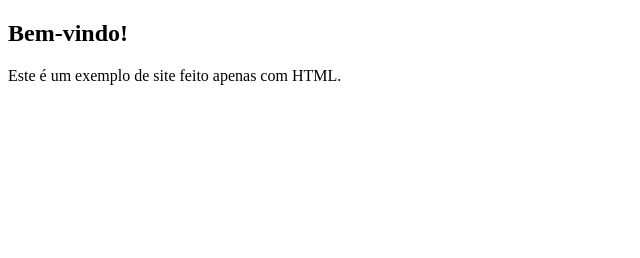
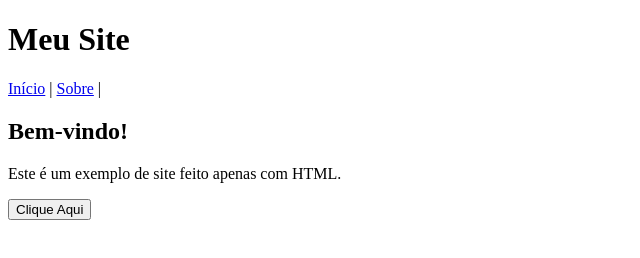
Before and after one commit to cristina-389/28-05-26, a plain HTML site: page index.html in a window 1280 px wide. Shown: the whole page, without its empty margins (0-640 px from the left). Drawn offline with Linux system fonts and the light colour scheme.

Commit message:
Update index.html
Adicionei um botão, e um cabeçalho com inicio e sobre

```diff
--- a/index.html
+++ b/index.html
@@ -7,7 +7,14 @@
 </head>
 
 <body>
+<header>
+    <h1>Meu Site</h1>
 
+    <nav>
+      <a href="#">Início</a> |
+      <a href="#">Sobre</a> |
+    </nav>
+  </header>
     <!-- Seção de apresentação -->
     <section>
       <h2>Bem-vindo!</h2>
@@ -15,6 +22,7 @@
       <p>
         Este é um exemplo de site feito apenas com HTML.
       </p>
+      <button>Clique Aqui</button>
     </section>
 
 </body>
```
